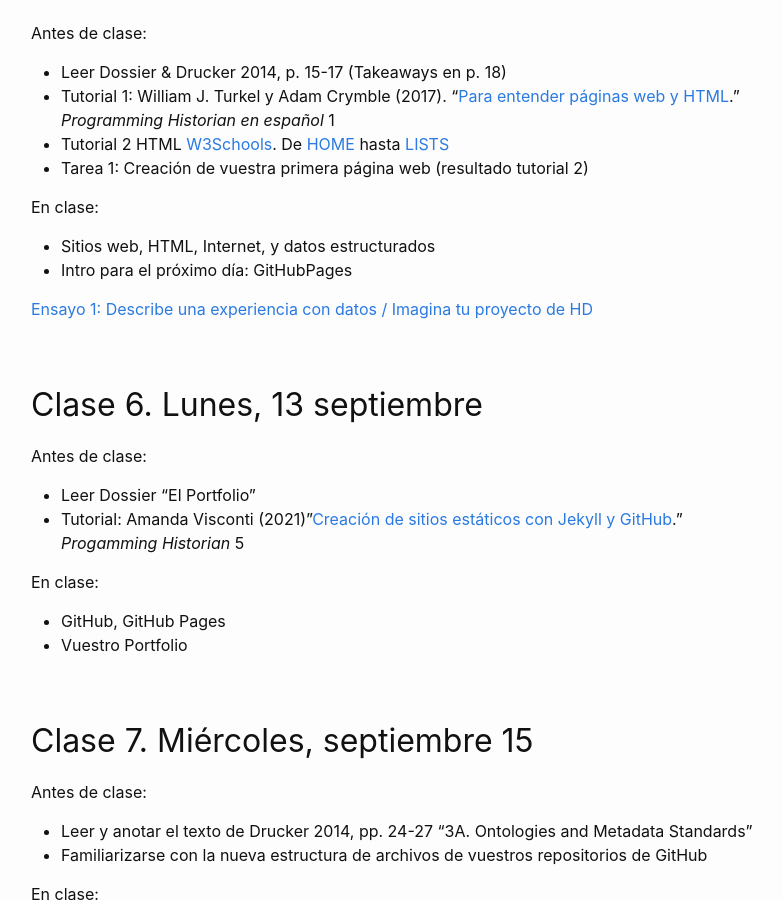
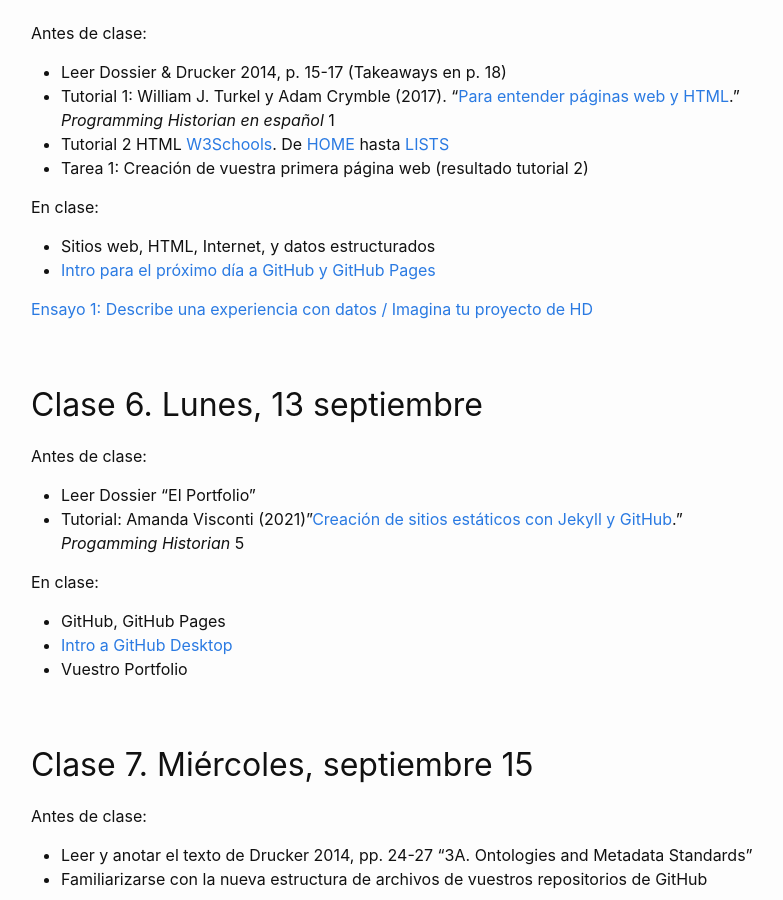
Before and after one commit to susannalles/SPA410, a Jekyll site: the page built from programa.md, in a window 1280 px wide and 900 px high, scrolled down 2067 px. Shown: the whole window, without its empty margins (239-1022 px from the left). Built offline with Jekyll 4.4.1, drawn with Linux system fonts in a browser that asks for light colours.

Commit message:
Update programa.md

```diff
--- a/programa.md
+++ b/programa.md
@@ -67,7 +67,7 @@ Antes de clase:
 
 En clase:
 * Sitios web, HTML, Internet, y datos estructurados
-* Intro para el próximo día: GitHubPages
+* [Intro para el próximo día a GitHub y GitHub Pages](https://github.com/susannalles/SPA410/blob/main/ejercicios/8-sept-indicaciones.md)
 
 [Ensayo 1: Describe una experiencia con datos / Imagina tu proyecto de HD](https://susannalles.github.io/SPA410/ejercicios/ensayo-1.html)
 
@@ -79,6 +79,7 @@ Antes de clase:
 
 En clase:
 * GitHub, GitHub Pages
+* [Intro a GitHub Desktop](https://github.com/susannalles/SPA410/blob/main/ejercicios/12-sept-indicaciones.md)
 * Vuestro Portfolio
 
 ## Clase 7. Miércoles, septiembre 15
```
